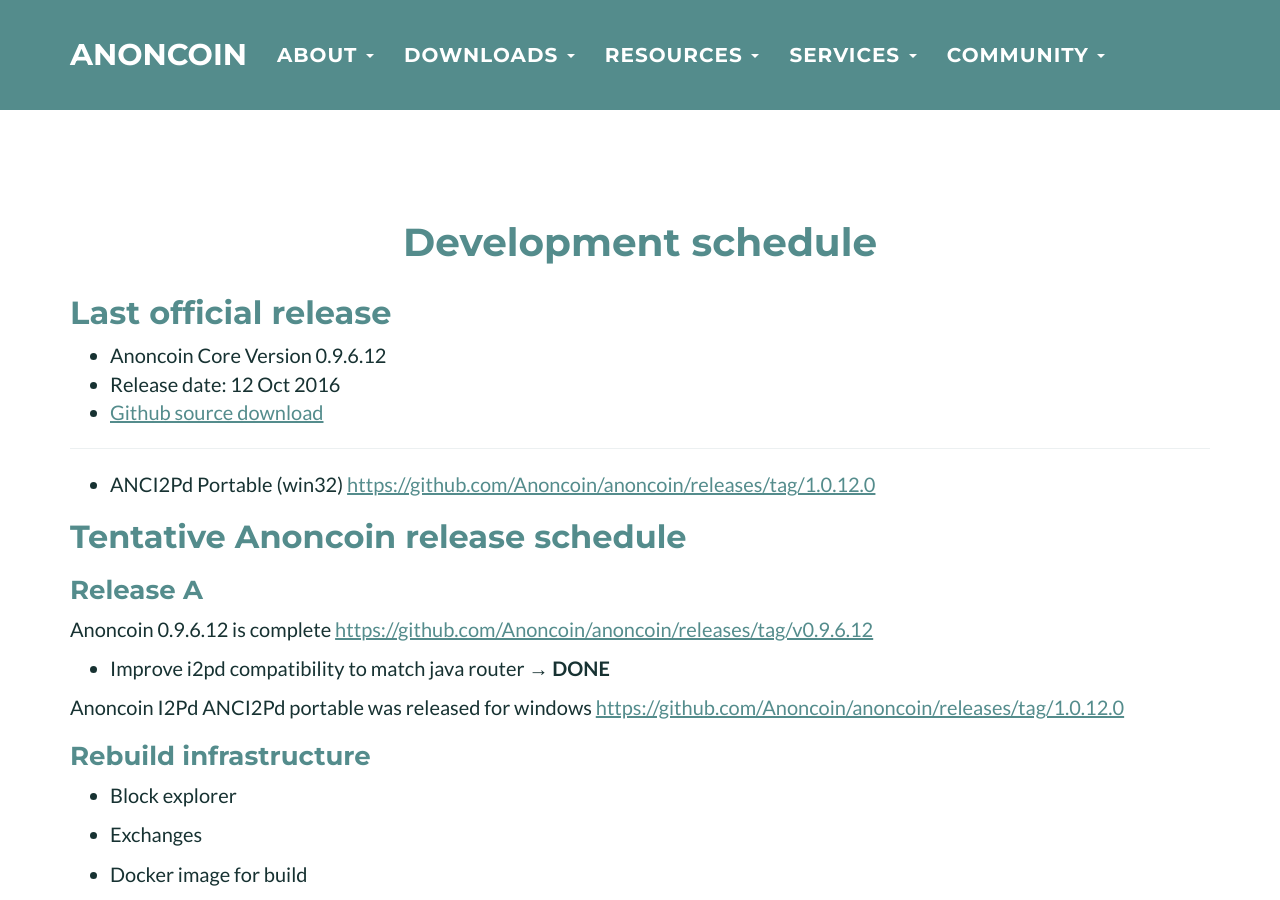
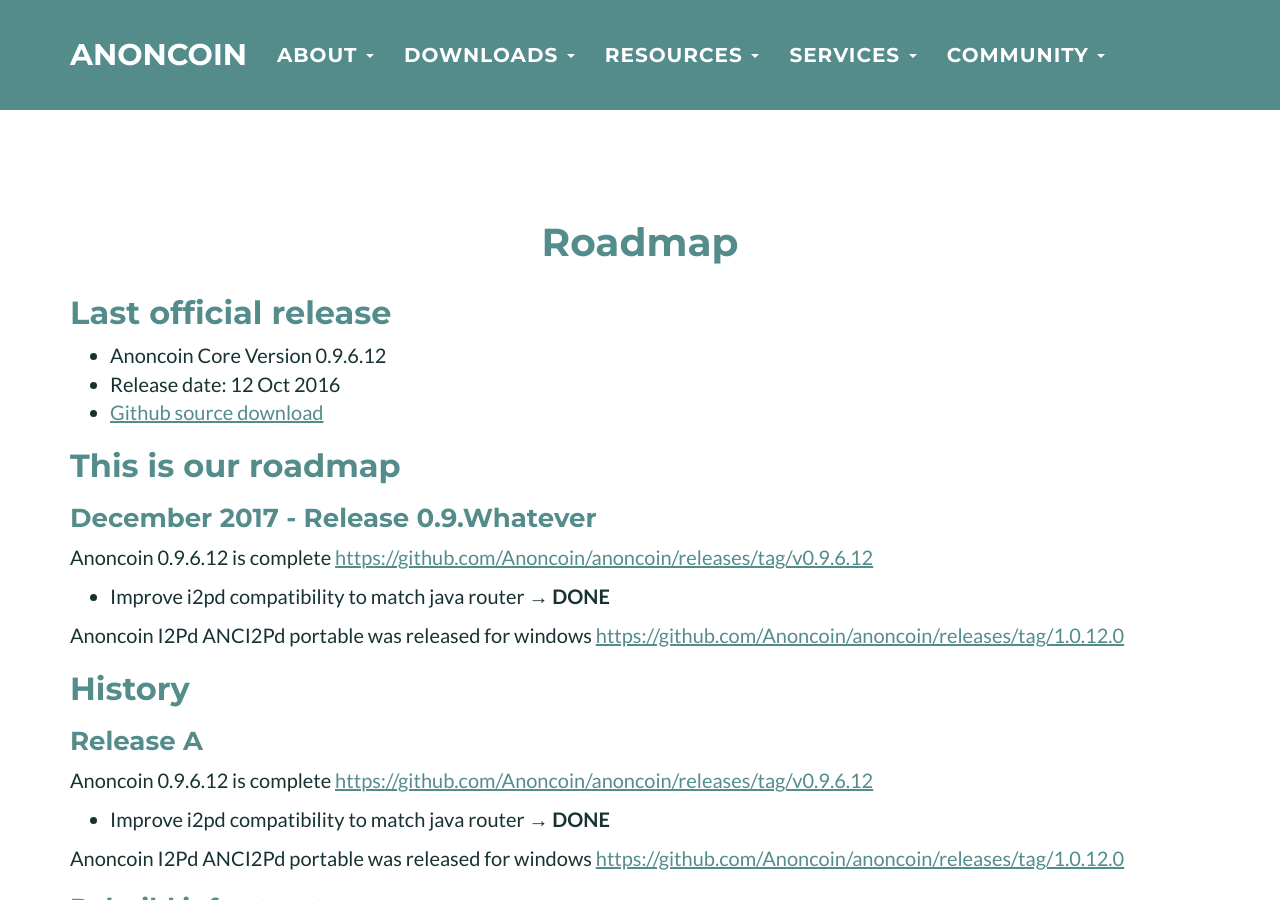
Before and after one commit to Anoncoin/anoncoin-website, a Jekyll site: the page built from about/Roadmap.md, in a window 1280 px wide and 900 px high. Built offline with Jekyll 4.4.1, drawn with Linux system fonts in a browser that asks for light colours.

Commit message:
Change dev schedule to roadmap

```diff
--- a/_data/navigation.yml
+++ b/_data/navigation.yml
@@ -7,8 +7,8 @@
     url: /Anoncoin_in_the_news
   - title: Anoncoin development team
     url: /Anoncoin_development_team
-  - title: Development schedule
-    url: /Development_schedule
+  - title: Roadmap
+    url: /Roadmap
   - title: Donate
     url: /Donate
 - title: Downloads
--- a/about/Development_schedule.md
+++ b/about/Roadmap.md
@@ -1,7 +1,7 @@
 ---
 layout: page
-title: Development schedule
-permalink: /Development_schedule/
+title: Roadmap
+permalink: /Roadmap/
 ---
 
 Last official release
@@ -11,11 +11,19 @@ Last official release
 -   Release date: 12 Oct 2016
 -   [Github source download](https://github.com/Anoncoin/anoncoin/tree/master)
 
-------------------------------------------------------------------------
+This is our roadmap
+-----------------------------------
 
--   ANCI2Pd Portable (win32) <https://github.com/Anoncoin/anoncoin/releases/tag/1.0.12.0>
+### December 2017 - Release 0.9.Whatever
 
-Tentative Anoncoin release schedule
+Anoncoin 0.9.6.12 is complete <https://github.com/Anoncoin/anoncoin/releases/tag/v0.9.6.12>
+
+-   Improve i2pd compatibility to match java router → **DONE**
+
+Anoncoin I2Pd ANCI2Pd portable was released for windows <https://github.com/Anoncoin/anoncoin/releases/tag/1.0.12.0>
+
+
+History
 -----------------------------------
 
 ### Release A
```
